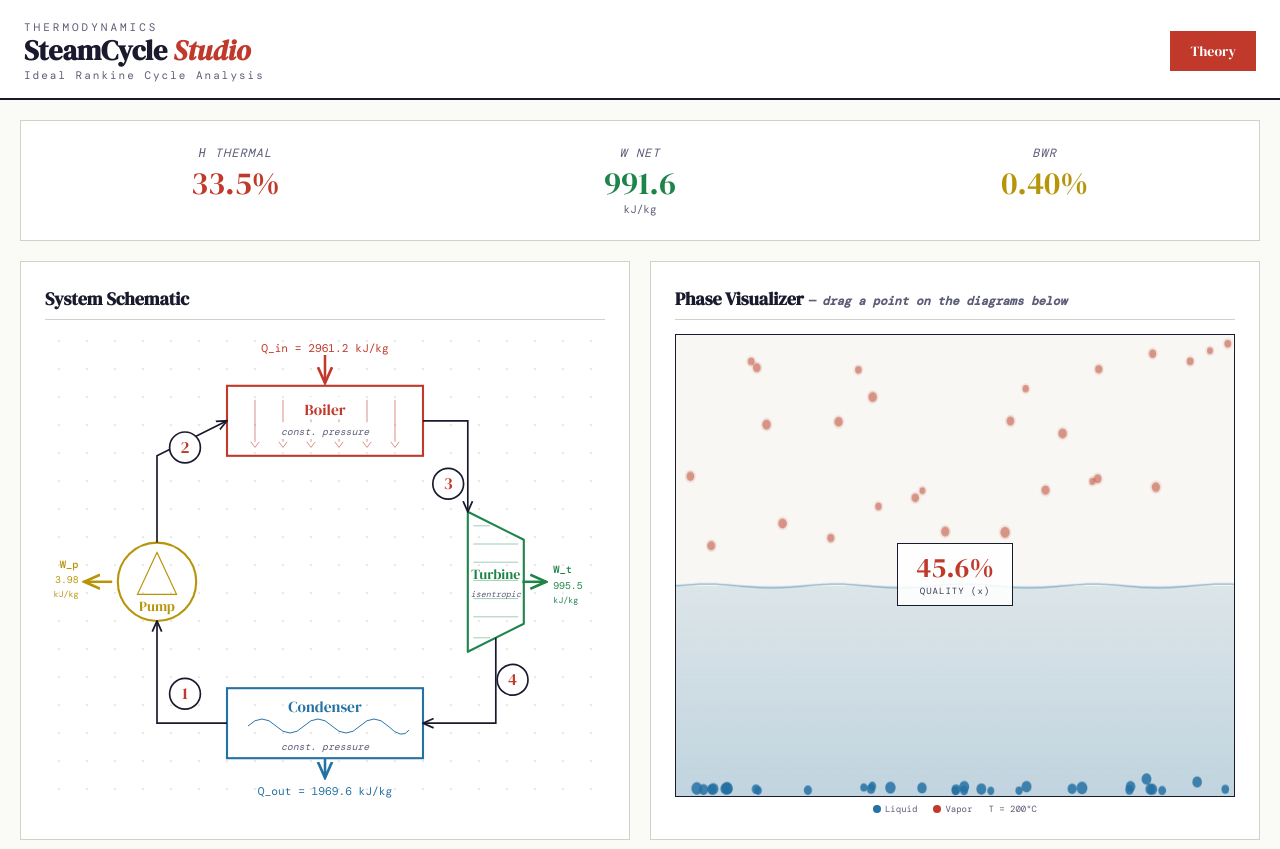
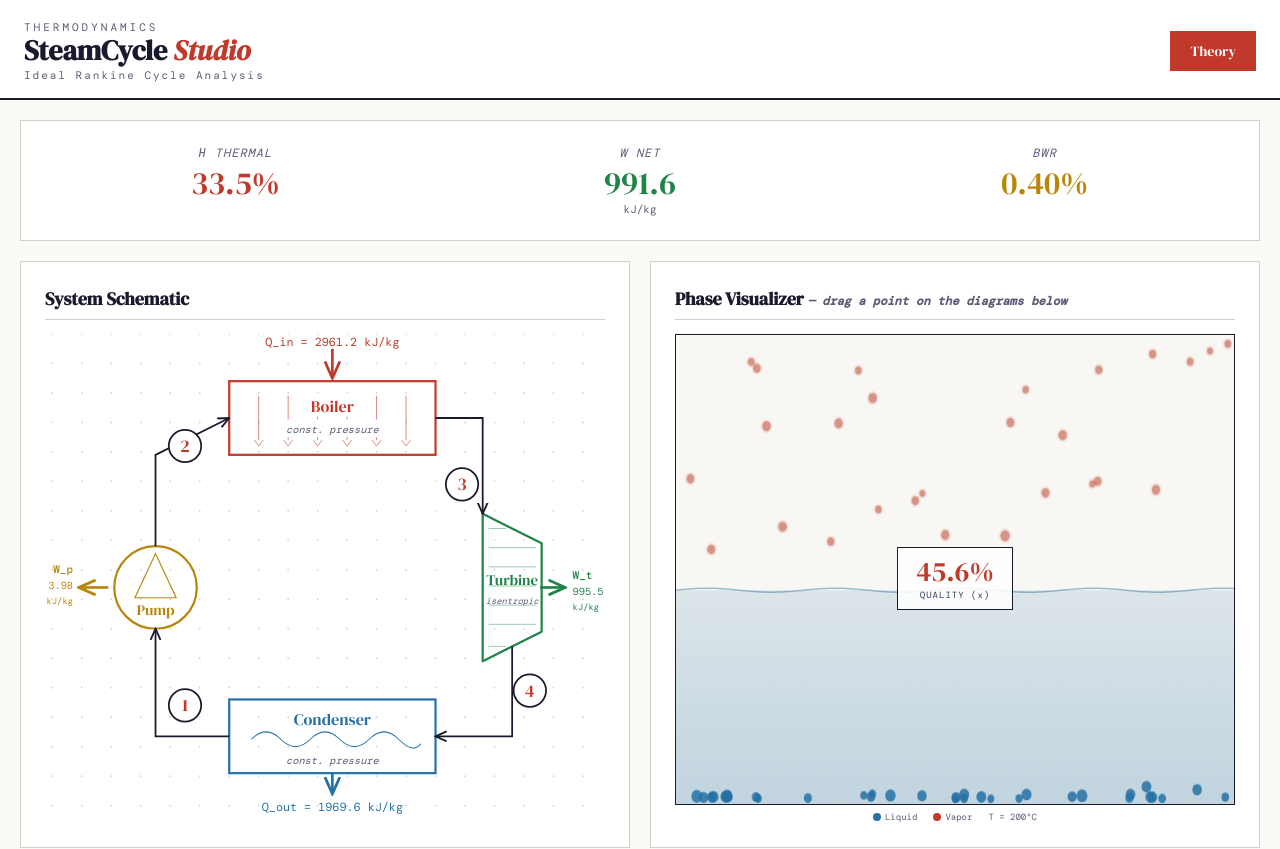
Before and after one commit to scottypres/Thermocycles_vercel, a React (Vite) app: page / in a window 1280 px wide. Shown: the top 849 px of the page. Built offline with nearby package versions, Linux system fonts and the light colour scheme; a web font is replaced by a local one.

Commit message:
System schematic layout fixed

```diff
--- a/src/App.jsx
+++ b/src/App.jsx
@@ -113,7 +113,7 @@ const K = {
   border: "#d4d0c8", ink: "#1a1a2e", inkMed: "#3a3a5c", inkLight: "#5c5c78",
   gridFine: "#e8e6e0", gridMajor: "#d4d0c8",
   accent: "#c0392b", accentLight: "#c0392b22",
-  heatIn: "#c0392b", heatOut: "#2471a3", workOut: "#1e8449", workIn: "#b7950b",
+  heatIn: "#c0392b", heatOut: "#2471a3", workOut: "#1e8449", workIn: "#B8860B",
   dome: "#2471a322", domeLine: "#2471a366",
   stateCircle: "#1a1a2e", stateFill: "#c0392b",
   liquidBlue: "#2471a3", vaporRed: "#c0392b",
@@ -933,7 +933,7 @@ function SchematicDiagram({ cycle }) {
     { id: "mY", c: K.workIn }, { id: "mK", c: K.ink },
   ];
   return (<>
-    <svg viewBox="-20 -5 400 340" style={{ width: "100%" }}>
+    <svg viewBox="-15 0 380 328" style={{ width: "100%" }}>
       <defs>
         {mk.map(m => (
           <marker key={m.id} id={m.id} viewBox="0 0 10 10" refX="9" refY="5" markerWidth={7} markerHeight={7} orient="auto">
@@ -975,8 +975,8 @@ function SchematicDiagram({ cycle }) {
       {/* PUMP */}
       <g style={{ cursor: "pointer" }} onClick={() => setActiveComponent("pump")}>
         <circle cx={60} cy={172} r={28} fill="rgba(255,255,255,0.01)" stroke={K.workIn} strokeWidth={1.5} />
-        <path d="M46,181 L60,151 L74,181 Z" fill="none" stroke={K.workIn} strokeWidth={0.8} />
-        <text x={60} y={193} fill={K.workIn} fontSize={10} textAnchor="middle" fontFamily={FD}>Pump</text>
+        <path d="M46,179 L60,149 L74,179 Z" fill="none" stroke={K.workIn} strokeWidth={0.8} />
+        <text x={60} y={191} fill={K.workIn} fontSize={10} textAnchor="middle" fontFamily={FD}>Pump</text>
       </g>
       {/* Pipes */}
       <polyline points="60,144 60,82 110,57" fill="none" stroke={K.ink} strokeWidth={1.2} markerEnd="url(#mK)" />
```
